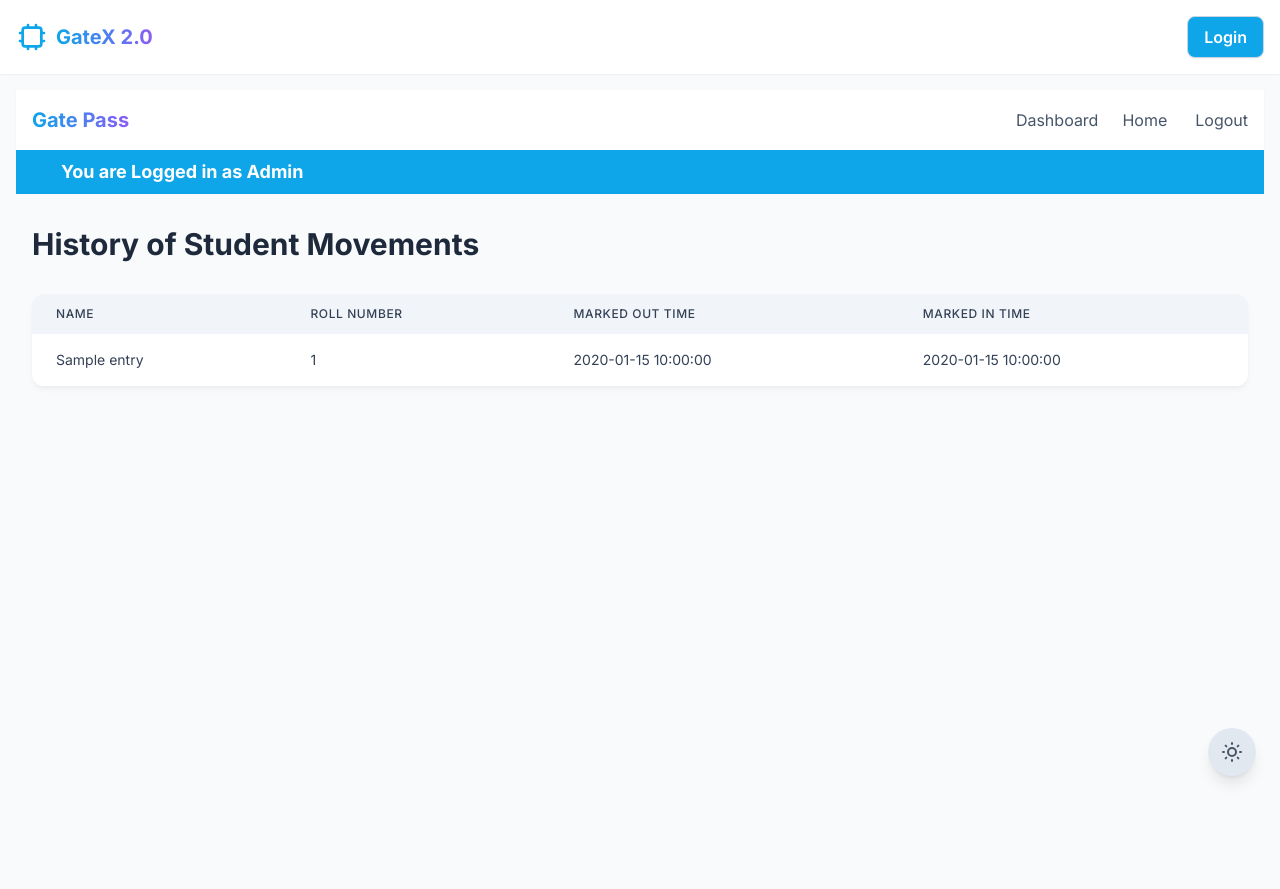
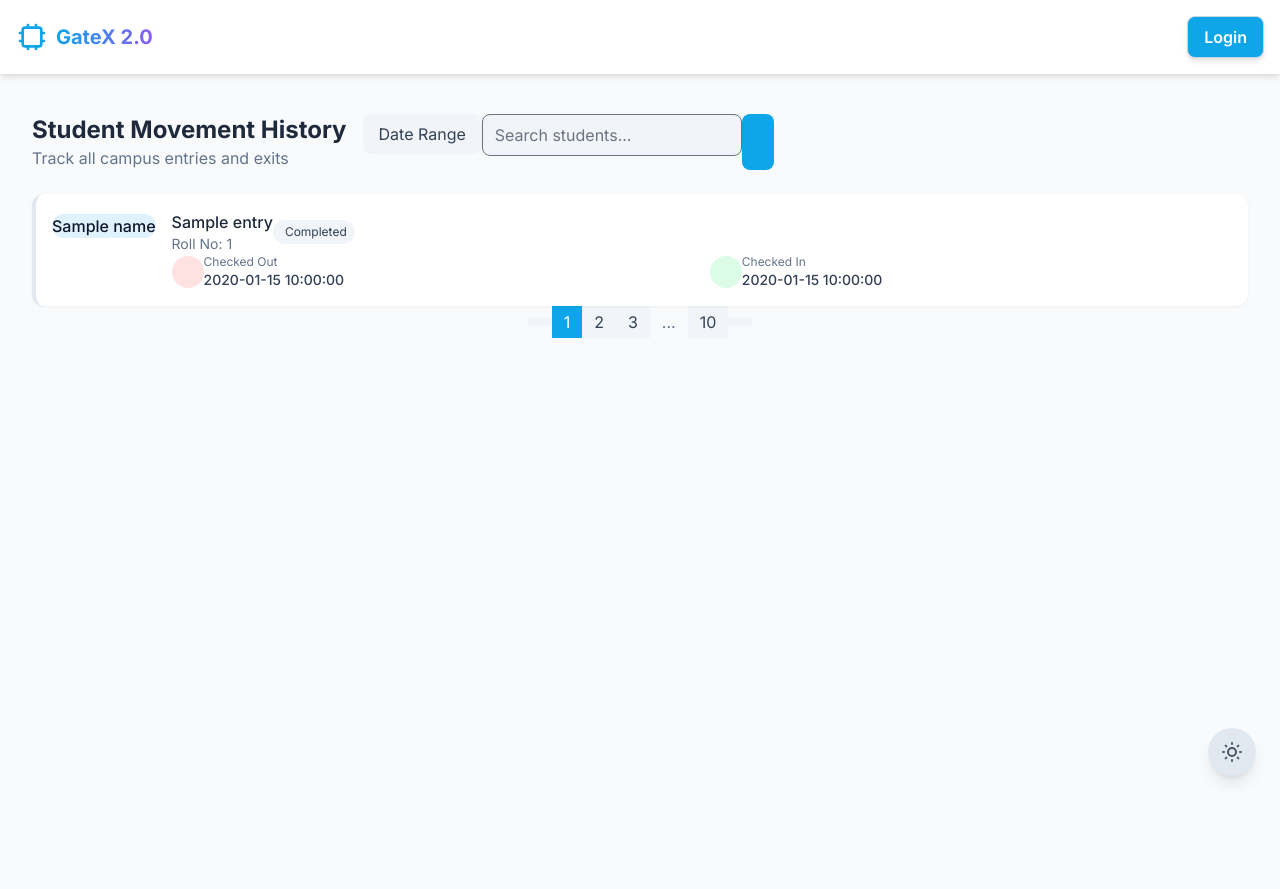
Before and after one commit to tchawla827/GateX_2.0, a Flask app: template template/view_history.html in a window 1280 px wide. Shown: the top 889 px of the page. Run offline with Flask 3, Linux system fonts and the light colour scheme; the template is opened without the code that fills it: most values are stand-ins (such as "Sample title", 1, 10 or a date in 2020); parts of the project's set-up code (start-up, migrations or seed data) failed here and were passed over.

Commit message:
redesigned view_history #1

```diff
--- a/template/view_history.html
+++ b/template/view_history.html
@@ -4,84 +4,157 @@
 
 {% block content %}
 <div class="flex flex-col min-h-screen">
-    <!-- Header -->
-    <header class="bg-white dark:bg-surface-800 shadow-sm">
-        <div class="container mx-auto px-4 py-4">
-            <div class="flex justify-between items-center">
-                <a href="{{ url_for('home') }}" class="flex items-center space-x-2">
-                    <span class="text-xl font-bold text-gradient bg-gradient-to-r from-primary-500 to-secondary-500 bg-clip-text text-transparent">
-                        Gate Pass
-                    </span>
-                </a>
-                <nav class="hidden md:flex space-x-6">
-                    <a href="{{ url_for('home') }}" class="text-surface-600  dark:text-surface-300  transition-colors">
-                        Dashboard
-                    </a>
-                    <a href="{{ url_for('home') }}" class="text-surface-600  dark:text-surface-300  transition-colors">
-                        Home
-                    </a>
-                    <a href="{{ url_for('logout') }}" class="text-surface-600  dark:text-surface-300  transition-colors">
-                        <i class="fas fa-user mr-1"></i> Logout
-                    </a>
-                </nav>
+    <!-- Main Content -->
+    <main class="flex-grow container mx-auto px-4 py-6">
+        <div class="mb-6 flex flex-col md:flex-row md:items-center md:justify-between gap-4">
+            <div>
+                <h1 class="text-2xl md:text-3xl font-bold text-surface-800 dark:text-surface-100">Student Movement History</h1>
+                <p class="text-surface-500 dark:text-surface-400">Track all campus entries and exits</p>
+            </div>
+
+            <div class="flex flex-wrap gap-2">
+                <!-- Date Filter -->
+                <div class="relative">
+                    <button class="flex items-center gap-2 px-4 py-2 bg-surface-100 dark:bg-surface-700 rounded-lg text-surface-700 dark:text-surface-300 hover:bg-surface-200 dark:hover:bg-surface-600 transition-colors">
+                        <i class="fas fa-calendar-alt"></i>
+                        <span>Date Range</span>
+                        <i class="fas fa-chevron-down text-xs"></i>
+                    </button>
+                </div>
+
+                <!-- Search -->
+                <div class="relative">
+                    <input type="text" placeholder="Search students..." class="pl-10 pr-4 py-2 bg-surface-100 dark:bg-surface-700 rounded-lg text-surface-700 dark:text-surface-300 w-full md:w-64 focus:ring-2 focus:ring-primary-500 focus:border-transparent">
+                    <i class="fas fa-search absolute left-3 top-3 text-surface-400"></i>
+                </div>
+
+                <!-- Export -->
+                <button class="flex items-center gap-2 px-4 py-2 bg-primary-500 hover:bg-primary-600 text-white rounded-lg transition-colors">
+                    <i class="fas fa-file-export"></i>
+                    <span class="hidden md:inline">Export</span>
+                </button>
             </div>
         </div>
-    </header>
-
-    <!-- Admin Notice -->
-    <div class="bg-primary-500 text-white py-2 px-4">
-        <div class="container mx-auto overflow-hidden">
-            <p class="text-lg font-bold whitespace-nowrap animate-marquee">
-                You are Logged in as Admin
-            </p>
-        </div>
-    </div>
-
-    <!-- Main Content -->
-    <main class="flex-grow container mx-auto px-4 py-8">
-        <h1 class="text-3xl font-bold text-surface-800 dark:text-surface-100 mb-8">History of Student Movements</h1>
 
         {% if history %}
-        <div class="overflow-x-auto shadow-soft dark:shadow-soft-dark rounded-xl">
-            <table class="min-w-full bg-white dark:bg-surface-800">
-                <thead class="bg-surface-100 dark:bg-surface-700">
-                    <tr>
-                        <th class="px-6 py-3 text-left text-xs font-medium text-surface-700 dark:text-surface-300 uppercase tracking-wider">Name</th>
-                        <th class="px-6 py-3 text-left text-xs font-medium text-surface-700 dark:text-surface-300 uppercase tracking-wider">Roll Number</th>
-                        <th class="px-6 py-3 text-left text-xs font-medium text-surface-700 dark:text-surface-300 uppercase tracking-wider">Marked Out Time</th>
-                        <th class="px-6 py-3 text-left text-xs font-medium text-surface-700 dark:text-surface-300 uppercase tracking-wider">Marked In Time</th>
-                    </tr>
-                </thead>
-                <tbody class="divide-y divide-surface-200 dark:divide-surface-700">
-                    {% for key, entry in history.items() %}
-                    <tr class="  transition-colors">
-                        <td class="px-6 py-4 whitespace-nowrap text-sm text-surface-700 dark:text-surface-300">{{ entry.name }}</td>
-                        <td class="px-6 py-4 whitespace-nowrap text-sm text-surface-700 dark:text-surface-300">{{ entry.rollNumber }}</td>
-                        <td class="px-6 py-4 whitespace-nowrap text-sm text-surface-700 dark:text-surface-300">{{ entry.time_out }}</td>
-                        <td class="px-6 py-4 whitespace-nowrap text-sm text-surface-700 dark:text-surface-300">{{ entry.time_in }}</td>
-                    </tr>
-                    {% endfor %}
-                </tbody>
-            </table>
+        <!-- Timeline View -->
+        <div class="space-y-4">
+            {% for key, entry in history.items() %}
+            <div class="group relative p-4 bg-white dark:bg-surface-700 rounded-xl shadow-xs hover:shadow-sm transition-all border-l-4 {% if entry.time_in and not entry.time_out %}border-green-500{% elif entry.time_out and not entry.time_in %}border-red-500{% else %}border-surface-200 dark:border-surface-600{% endif %}">
+                <div class="flex items-start gap-4">
+                    <!-- Student Avatar -->
+                    <div class="flex-shrink-0 mt-1">
+                        <div class="w-10 h-10 rounded-full bg-primary-100 dark:bg-primary-900 flex items-center justify-center text-primary-600 dark:text-primary-300 font-medium">
+                            {{ entry.name[0] }}
+                        </div>
+                    </div>
+
+                    <!-- Student Info -->
+                    <div class="flex-grow">
+                        <div class="flex flex-col md:flex-row md:items-center md:justify-between gap-2">
+                            <div>
+                                <h3 class="font-medium text-surface-800 dark:text-surface-100">{{ entry.name }}</h3>
+                                <p class="text-sm text-surface-500 dark:text-surface-400">Roll No: {{ entry.rollNumber }}</p>
+                            </div>
+
+                            <!-- Status Badge -->
+                            <div class="flex items-center gap-2">
+                                {% if entry.time_in and not entry.time_out %}
+                                <span class="px-2 py-1 text-xs rounded-full bg-green-100 dark:bg-green-900 text-green-800 dark:text-green-200">
+                                    <i class="fas fa-check-circle mr-1"></i> In Campus
+                                </span>
+                                {% elif entry.time_out and not entry.time_in %}
+                                <span class="px-2 py-1 text-xs rounded-full bg-red-100 dark:bg-red-900 text-red-800 dark:text-red-200">
+                                    <i class="fas fa-exclamation-circle mr-1"></i> Out of Campus
+                                </span>
+                                {% else %}
+                                <span class="px-2 py-1 text-xs rounded-full bg-surface-100 dark:bg-surface-600 text-surface-700 dark:text-surface-300">
+                                    <i class="fas fa-history mr-1"></i> Completed
+                                </span>
+                                {% endif %}
+                            </div>
+                        </div>
+
+                        <!-- Timeline -->
+                        <div class="mt-3 grid grid-cols-1 md:grid-cols-2 gap-4">
+                            <div class="flex items-center gap-2">
+                                <div class="w-8 h-8 rounded-full bg-red-100 dark:bg-red-900 flex items-center justify-center text-red-500 dark:text-red-300">
+                                    <i class="fas fa-sign-out-alt text-sm"></i>
+                                </div>
+                                <div>
+                                    <p class="text-xs text-surface-500 dark:text-surface-400">Checked Out</p>
+                                    <p class="text-sm font-medium text-surface-700 dark:text-surface-300">
+                                        {% if entry.time_out %}
+                                            {{ entry.time_out }}
+                                        {% else %}
+                                            --
+                                        {% endif %}
+                                    </p>
+                                </div>
+                            </div>
+
+                            <div class="flex items-center gap-2">
+                                <div class="w-8 h-8 rounded-full bg-green-100 dark:bg-green-900 flex items-center justify-center text-green-500 dark:text-green-300">
+                                    <i class="fas fa-sign-in-alt text-sm"></i>
+                                </div>
+                                <div>
+                                    <p class="text-xs text-surface-500 dark:text-surface-400">Checked In</p>
+                                    <p class="text-sm font-medium text-surface-700 dark:text-surface-300">
+                                        {% if entry.time_in %}
+                                            {{ entry.time_in }}
+                                        {% else %}
+                                            --
+                                        {% endif %}
+                                    </p>
+                                </div>
+                            </div>
+                        </div>
+                    </div>
+                </div>
+            </div>
+            {% endfor %}
+        </div>
+
+        <!-- Pagination -->
+        <div class="mt-8 flex justify-center">
+            <nav class="flex items-center gap-1">
+                <button class="px-3 py-1 rounded-md bg-surface-100 dark:bg-surface-700 text-surface-700 dark:text-surface-300 hover:bg-surface-200 dark:hover:bg-surface-600">
+                    <i class="fas fa-chevron-left"></i>
+                </button>
+                <button class="px-3 py-1 rounded-md bg-primary-500 text-white">1</button>
+                <button class="px-3 py-1 rounded-md bg-surface-100 dark:bg-surface-700 text-surface-700 dark:text-surface-300 hover:bg-surface-200 dark:hover:bg-surface-600">2</button>
+                <button class="px-3 py-1 rounded-md bg-surface-100 dark:bg-surface-700 text-surface-700 dark:text-surface-300 hover:bg-surface-200 dark:hover:bg-surface-600">3</button>
+                <span class="px-3 py-1 text-surface-500 dark:text-surface-400">...</span>
+                <button class="px-3 py-1 rounded-md bg-surface-100 dark:bg-surface-700 text-surface-700 dark:text-surface-300 hover:bg-surface-200 dark:hover:bg-surface-600">10</button>
+                <button class="px-3 py-1 rounded-md bg-surface-100 dark:bg-surface-700 text-surface-700 dark:text-surface-300 hover:bg-surface-200 dark:hover:bg-surface-600">
+                    <i class="fas fa-chevron-right"></i>
+                </button>
+            </nav>
         </div>
         {% else %}
-        <div class="card p-6 text-center">
-            <p class="text-surface-600 dark:text-surface-300">No history available at the moment.</p>
+        <!-- Empty State -->
+        <div class="flex flex-col items-center justify-center py-12 text-center">
+            <div class="w-48 h-48 mb-6 text-surface-300 dark:text-surface-600">
+                <svg xmlns="http://www.w3.org/2000/svg" fill="none" viewBox="0 0 24 24" stroke="currentColor">
+                    <path stroke-linecap="round" stroke-linejoin="round" stroke-width="1" d="M9.172 16.172a4 4 0 015.656 0M9 10h.01M15 10h.01M21 12a9 9 0 11-18 0 9 9 0 0118 0z" />
+                </svg>
+            </div>
+            <h3 class="text-xl font-medium text-surface-700 dark:text-surface-300 mb-2">No movement history found</h3>
+            <p class="text-surface-500 dark:text-surface-400 mb-6 max-w-md">No students have been recorded entering or exiting the campus yet.</p>
+            <button class="px-4 py-2 bg-primary-500 hover:bg-primary-600 text-white rounded-lg transition-colors">
+                <i class="fas fa-sync-alt mr-2"></i> Refresh Data
+            </button>
         </div>
         {% endif %}
     </main>
-
-
 </div>
 
 <style>
-    @keyframes marquee {
-        0% { transform: translateX(100%); }
-        100% { transform: translateX(-100%); }
+    .shadow-xs {
+        box-shadow: 0 1px 3px rgba(0, 0, 0, 0.05);
     }
-    .animate-marquee {
-        display: inline-block;
-        animation: marquee 15s linear infinite;
+    .shadow-sm {
+        box-shadow: 0 4px 6px -1px rgba(0, 0, 0, 0.1), 0 2px 4px -1px rgba(0, 0, 0, 0.06);
     }
 </style>
 {% endblock %}
```
